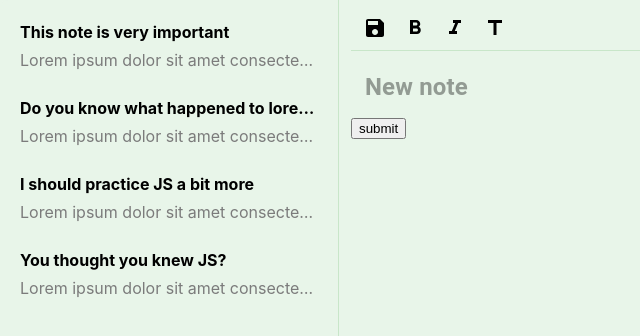
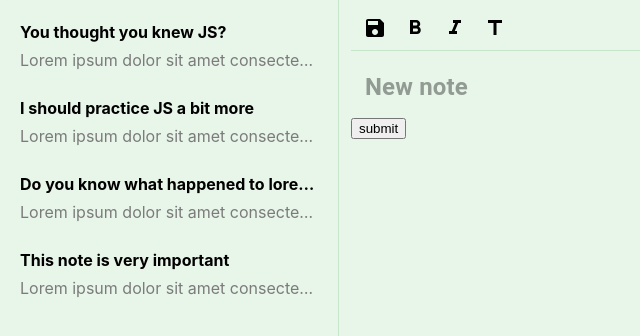
Before and after one commit to Nyikiwane/notes, a React (Vite) app: page / in a window 1280 px wide. Shown: the top 336 px of the page, without its empty margins (0-640 px from the left). Built offline with nearby package versions, Linux system fonts and the light colour scheme.

Commit message:
sort by date - newest

```diff
--- a/src/components/NotesList.tsx
+++ b/src/components/NotesList.tsx
@@ -6,16 +6,18 @@ import { makeSlugFromTitle } from '../helpers/helpers';
 
 function NotesList() {
   const [path, setPath] = useState('/');
-  const pathname = useLocation()?.pathname; // to strip the /
+  const pathname = useLocation().pathname;
   useEffect(() => {
     if (pathname !== '/') {
-      setPath(pathname.slice(1));
+      setPath(pathname.slice(1)); // to strip the '/'
     }
   }, [pathname]);
 
   return (
     <ul className={styles['menu-list']}>
-      {notes.notes.map((note) => {
+      {notes.notes
+        .sort((a, b) => (new Date(a.date) > new Date(b.date) ? -1 : 1))
+        .map((note) => {
           const slug = makeSlugFromTitle(note.title);
           return (
             <li
```
Lines whose indentation alone changed are shown as unchanged.
